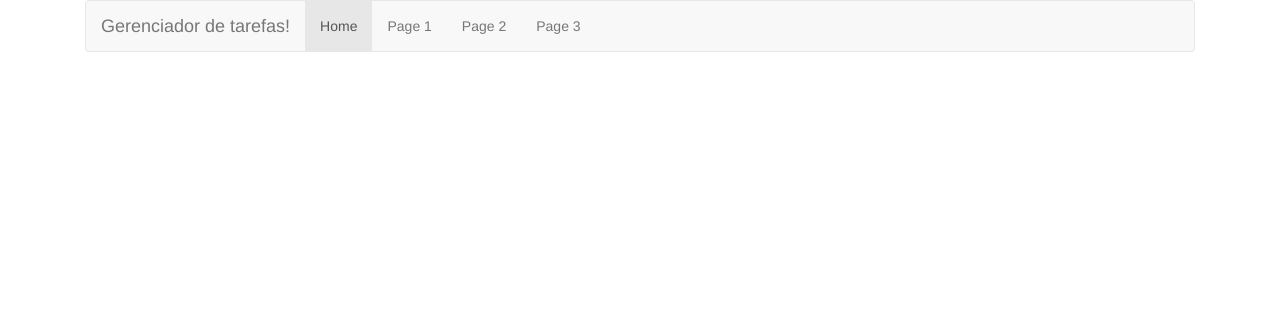
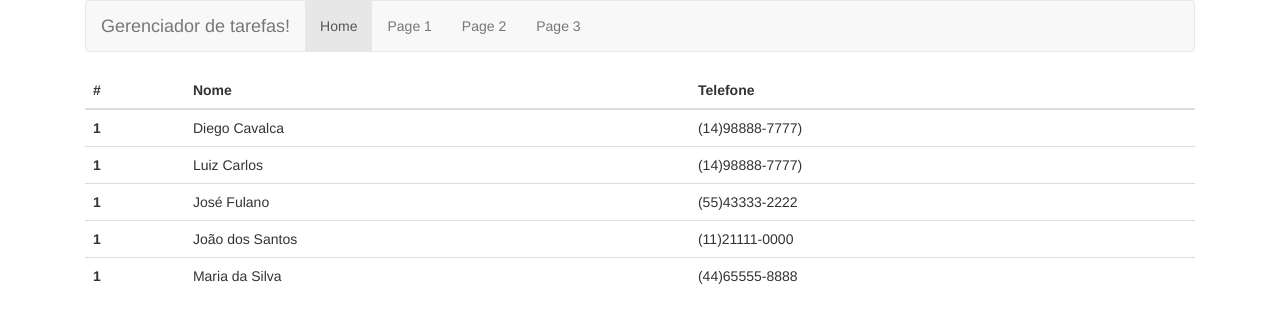
Before and after one commit to giovannirp/angular2, an Angular app in the folder gerenciador-tarefas/gerenciador-de-tarefas/: page /tarefas/lista-telefones in a window 1280 px wide. Before the commit this address led to /. Shown: the top 322 px of the page. Built offline with nearby package versions, Linux system fonts and the light colour scheme.

Commit message:
Criando novo Componenet e um novo modulo

```diff
--- a/gerenciador-tarefas/gerenciador-de-tarefas/src/app/tarefas/home/home.component.html
+++ b/gerenciador-tarefas/gerenciador-de-tarefas/src/app/tarefas/home/home.component.html
@@ -22,6 +22,18 @@
           </div>
       </div>
 
+      <div class="col-sm-3">
+        <div class="panel panel-primary">
+            <div class="panel-heading">Telefones</div>
+            <div class="panel-body text-center">
+             <a href="/tarefas/lista-telefones">
+                <i class="glyphicon glyphicon-phone-alt size text-primary"></i>
+             </a>
+            </div>
+          </div>
+      </div>
+
+
 
   </div>
 </div>
--- a/gerenciador-tarefas/gerenciador-de-tarefas/src/app/tarefas/index.ts
+++ b/gerenciador-tarefas/gerenciador-de-tarefas/src/app/tarefas/index.ts
@@ -6,3 +6,4 @@ export * from './cad-novo';
 export * from './cadastrar';
 export * from './editar';
 export * from './home';
+export * from './lista-telefone';
--- /dev/null
+++ b/gerenciador-tarefas/gerenciador-de-tarefas/src/app/tarefas/lista-telefone/index.ts
@@ -0,0 +1 @@
+export * from './lista-telefone.component';
--- /dev/null
+++ b/gerenciador-tarefas/gerenciador-de-tarefas/src/app/tarefas/lista-telefone/lista-telefone.component.html
@@ -0,0 +1,16 @@
+<table class="table table-dark">
+  <thead>
+    <tr>
+      <th scope="col">#</th>
+      <th scope="col">Nome</th>
+      <th scope="col">Telefone</th>
+    </tr>
+  </thead>
+  <tbody>
+    <tr *ngFor="let telefone of tel">
+      <th scope="row">1</th>
+      <td>{{telefone.nome}}</td>
+      <td>{{telefone.telefone}}</td>
+    </tr>
+  </tbody>
+</table>
--- /dev/null
+++ b/gerenciador-tarefas/gerenciador-de-tarefas/src/app/tarefas/lista-telefone/lista-telefone.component.ts
@@ -0,0 +1,31 @@
+import { Component, OnInit } from '@angular/core';
+import { Tel } from '../shared';
+
+@Component({
+  selector: 'app-lista-telefone',
+  templateUrl: './lista-telefone.component.html',
+  styleUrls: ['./lista-telefone.component.scss']
+})
+export class ListaTelefoneComponent implements OnInit {
+
+  telefone: Tel[];
+
+  constructor() { }
+
+  tel = [
+    new Tel(1, 'Diego Cavalca', '(14)98888-7777)'),
+    new Tel(2, 'Luiz Carlos', '(14)98888-7777)'),
+    new Tel(3, 'Jos\u00e9 Fulano', '(55)43333-2222'),
+    new Tel(4, 'Jo\u00e3o dos Santos', '(11)21111-0000'),
+    new Tel(4, 'Maria da Silva', '(44)65555-8888')
+  ];
+
+  ngOnInit() {
+
+  }
+
+
+
+
+
+}
--- a/gerenciador-tarefas/gerenciador-de-tarefas/src/app/tarefas/shared/index.ts
+++ b/gerenciador-tarefas/gerenciador-de-tarefas/src/app/tarefas/shared/index.ts
@@ -1,2 +1,3 @@
 export * from './tarefa.model';
+export * from './tel.module';
 export * from './services/tarefas/tarefas.service';
--- /dev/null
+++ b/gerenciador-tarefas/gerenciador-de-tarefas/src/app/tarefas/shared/tel.module.ts
@@ -0,0 +1,7 @@
+export class Tel {
+
+    constructor(
+        public id: number,
+        public nome: string,
+        public telefone: string){ }
+}
--- a/gerenciador-tarefas/gerenciador-de-tarefas/src/app/tarefas/tarefas-routing.module.ts
+++ b/gerenciador-tarefas/gerenciador-de-tarefas/src/app/tarefas/tarefas-routing.module.ts
@@ -4,6 +4,7 @@ import { CadNovoComponent } from './cad-novo';
 import { CadastrarTarefaComponent } from './cadastrar';
 import { EditarTarefaComponent } from './editar';
 import { HomeComponent } from './home';
+import { ListaTelefoneComponent } from './lista-telefone';
 
 export const TarefaRoutes: Routes = [
     {
@@ -29,6 +30,10 @@ export const TarefaRoutes: Routes = [
     {
         path: 'tarefas/editar/:id',
         component: EditarTarefaComponent
+    },
+    {
+        path: 'tarefas/lista-telefones',
+        component: ListaTelefoneComponent
     }
 
 
--- a/gerenciador-tarefas/gerenciador-de-tarefas/src/app/tarefas/tarefas.module.ts
+++ b/gerenciador-tarefas/gerenciador-de-tarefas/src/app/tarefas/tarefas.module.ts
@@ -10,6 +10,7 @@ import { CadastrarTarefaComponent } from './cadastrar';
 import { EditarTarefaComponent } from './editar/editar-tarefa.component';
 import { HomeComponent } from './home/home.component';
 import { TarefaConcluidaDirective } from './shared/tarefa-concluida.directive';
+import { ListaTelefoneComponent } from './lista-telefone/lista-telefone.component';
 
 @NgModule({
   imports: [
@@ -23,7 +24,8 @@ import { TarefaConcluidaDirective } from './shared/tarefa-concluida.directive';
     CadastrarTarefaComponent,
     EditarTarefaComponent,
     HomeComponent,
-    TarefaConcluidaDirective
+    TarefaConcluidaDirective,
+    ListaTelefoneComponent
   ],
   providers: [
     TarefasService
```
Also changed, not shown: gerenciador-tarefas/gerenciador-de-tarefas/src/app/tarefas/lista-telefone/lista-telefone.component.scss (added), 1 other file (tests, documents, lock files or other folders).
